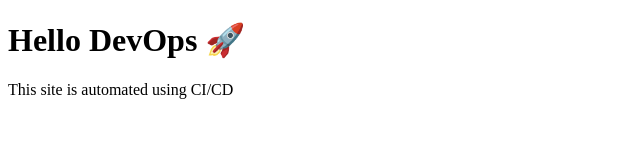
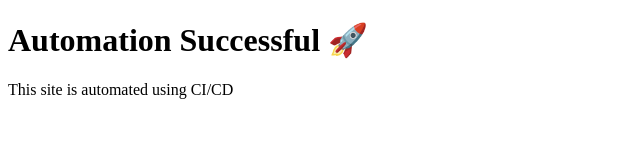
Before and after one commit to rishikas2/devops-webapp, a plain HTML site: page index.html in a window 1280 px wide. Shown: the whole page, without its empty margins (0-640 px from the left). Drawn offline with Linux system fonts and the light colour scheme.

Commit message:
Testing full automation

```diff
--- a/index.html
+++ b/index.html
@@ -4,7 +4,7 @@
     <title>DevOps Demo</title>
 </head>
 <body>
-    <h1>Hello DevOps 🚀</h1>
+    <h1>Automation Successful 🚀</h1>
     <p>This site is automated using CI/CD</p>
 </body>
 </html>
```
